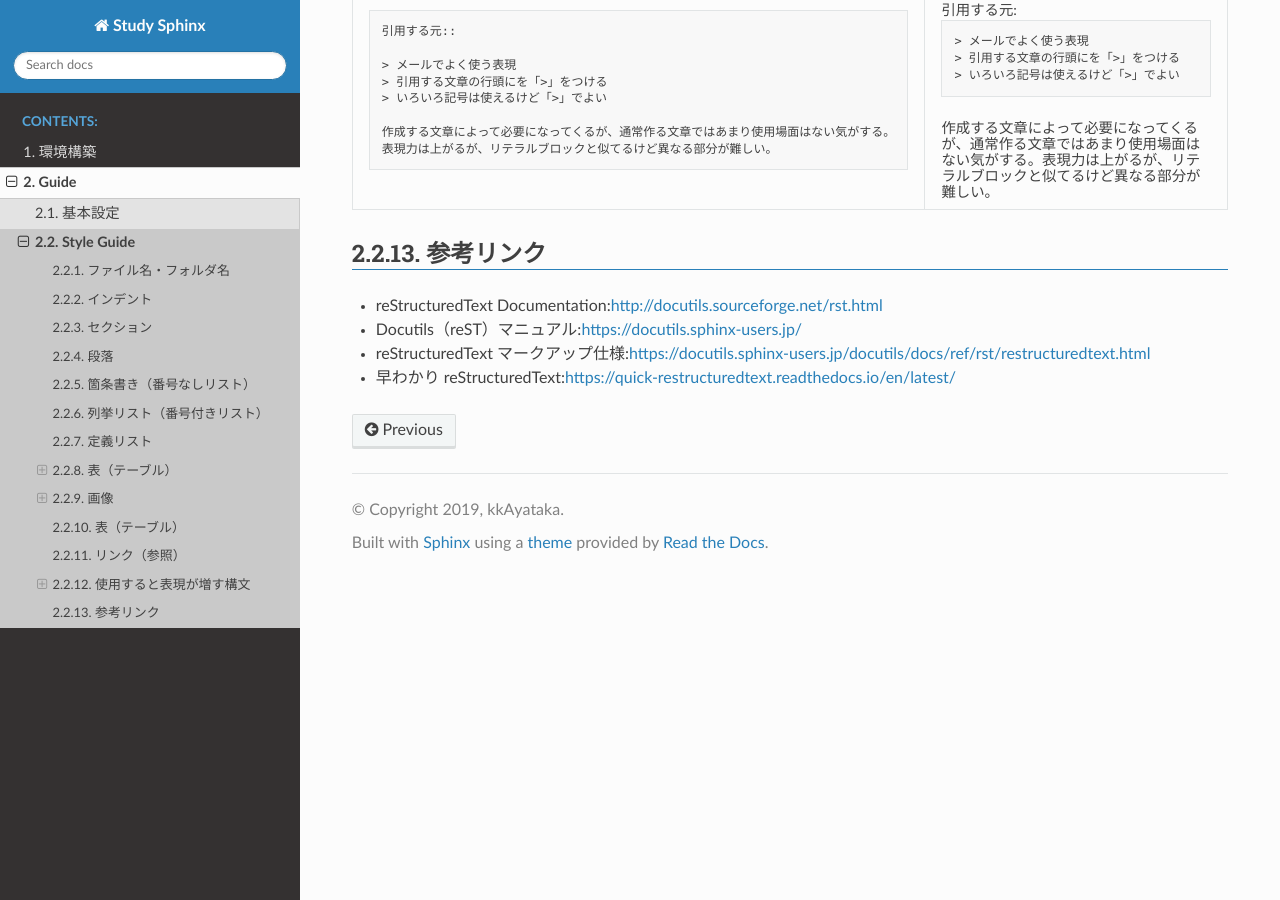
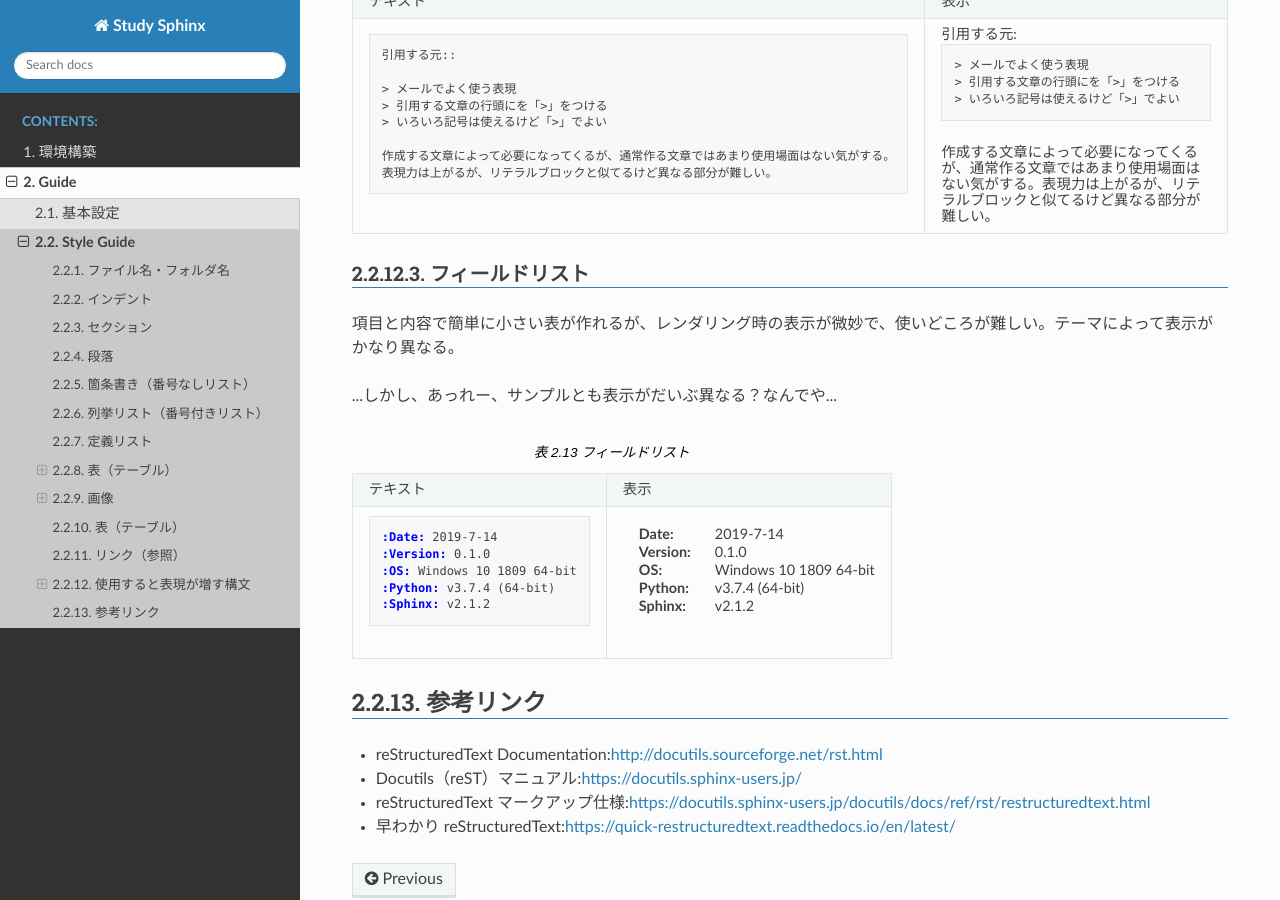
Before and after one commit to kkAyataka/study-sphinx, a Sphinx documentation site: the page built from doc/guide/style-guide.rst, in a window 1280 px wide and 900 px high, scrolled down 6562 px. Built offline with Sphinx 7.4.7 and the Read the Docs theme 2.0.0, drawn with Linux system fonts in a browser that asks for light colours.

Commit message:
Write about field list

```diff
--- a/doc/guide/style-guide.rst
+++ b/doc/guide/style-guide.rst
@@ -269,6 +269,23 @@ raw
      - .. include:: style-sample/quoted-literal-block.txt
 
 
+フィールドリスト
+--------------------------------------------------------------------------------
+
+項目と内容で簡単に小さい表が作れるが、レンダリング時の表示が微妙で、使いどころが難しい。
+テーマによって表示がかなり異なる。
+
+...しかし、あっれー、サンプルとも表示がだいぶ異なる？なんでや...
+
+.. list-table:: フィールドリスト
+
+   * - テキスト
+     - 表示
+   * - .. literalinclude:: style-sample/field-list.txt
+          :language: rst
+     - .. include:: style-sample/field-list.txt
+
+
 参考リンク
 ================================================================================
 
--- /dev/null
+++ b/doc/guide/style-sample/field-list.txt
@@ -0,0 +1,5 @@
+:Date: 2019-7-14
+:Version: 0.1.0
+:OS: Windows 10 1809 64-bit
+:Python: v3.7.4 (64-bit)
+:Sphinx: v2.1.2
```
